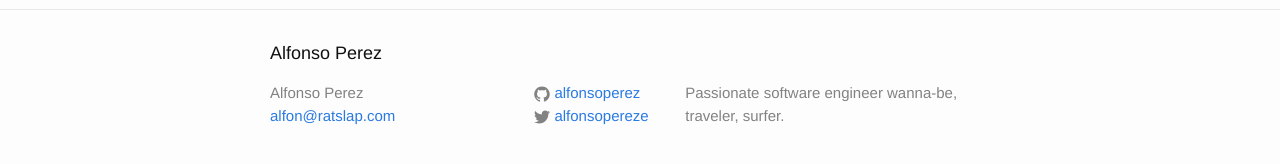
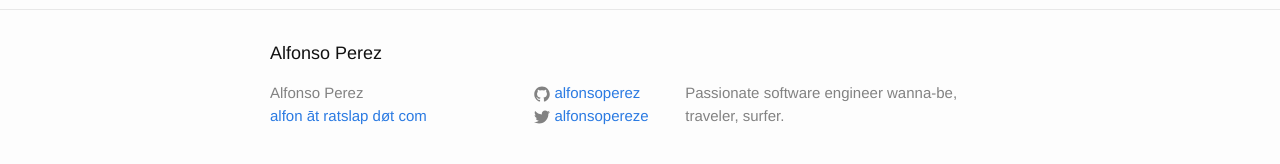
Before and after one commit to alfonsoperez/alfonsoperez.github.io, a Jekyll site: the page built from index.html, in a window 1280 px wide. Shown: the part 287-451 px from the top of the page. Built offline with Jekyll 4.4.1, drawn with Linux system fonts in a browser that asks for light colours.

Commit message:
email, but useless anyway

```diff
--- a/_config.yml
+++ b/_config.yml
@@ -1,6 +1,6 @@
 # Site settings
 title: Alfonso Perez
-email: alfon@ratslap.com
+email: alfon āt ratslap døt com
 description: > # this means to ignore newlines until "baseurl:"
   Passionate software engineer wanna-be, traveler, surfer.
 baseurl: "" # the subpath of your site, e.g. /blog/
```
